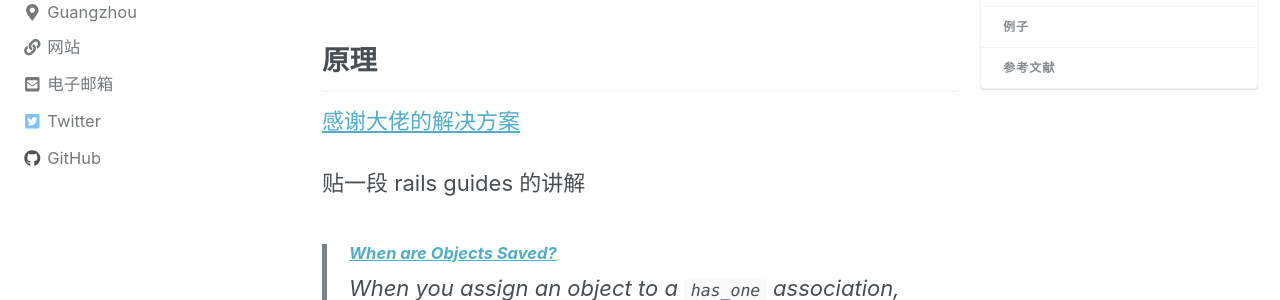
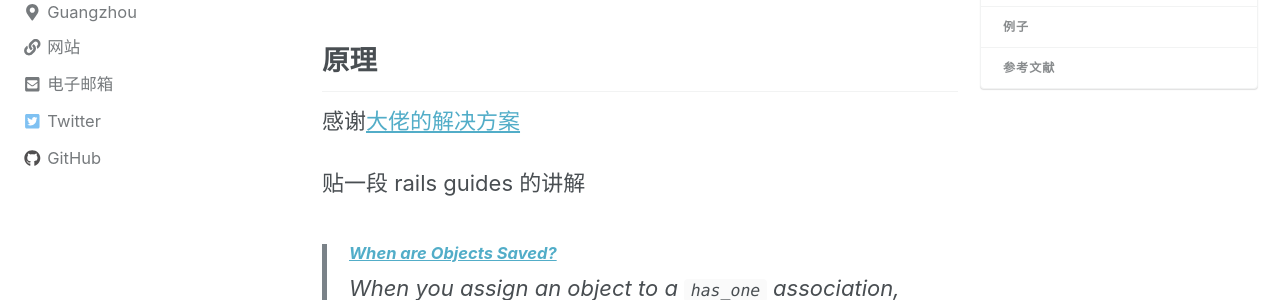
Before and after one commit to xofred/xofred.github.io, a Jekyll site: the page built from _posts/2019-05-15-rails-create-association-after-parent-saved.markdown, in a window 1280 px wide and 900 px high. Shown: the part 345-645 px from the top of the window. Built offline with Jekyll 4.4.1, drawn with Linux system fonts in a browser that asks for light colours; nearby versions of some CDN libraries; comment, search, counter and statistics services are not loaded.

Commit message:
更新文章

```diff
--- a/_posts/2019-05-15-rails-create-association-after-parent-saved.markdown
+++ b/_posts/2019-05-15-rails-create-association-after-parent-saved.markdown
@@ -11,7 +11,7 @@ tags: rails active-record
 
 ## 原理
 
-[感谢大佬的解决方案](https://stackoverflow.com/questions/3808782/rails-best-practice-how-to-create-dependent-has-one-relations)
+感谢[大佬的解决方案](https://stackoverflow.com/questions/3808782/rails-best-practice-how-to-create-dependent-has-one-relations)
 
 贴一段 rails guides 的讲解
 
```
